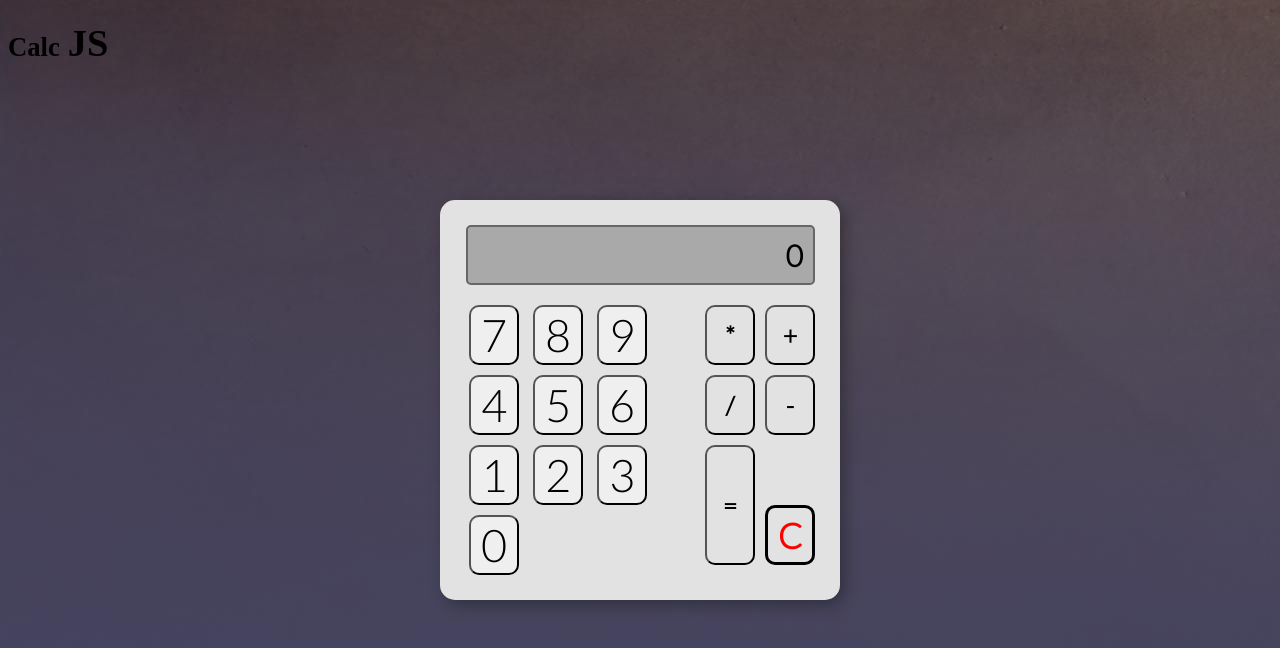
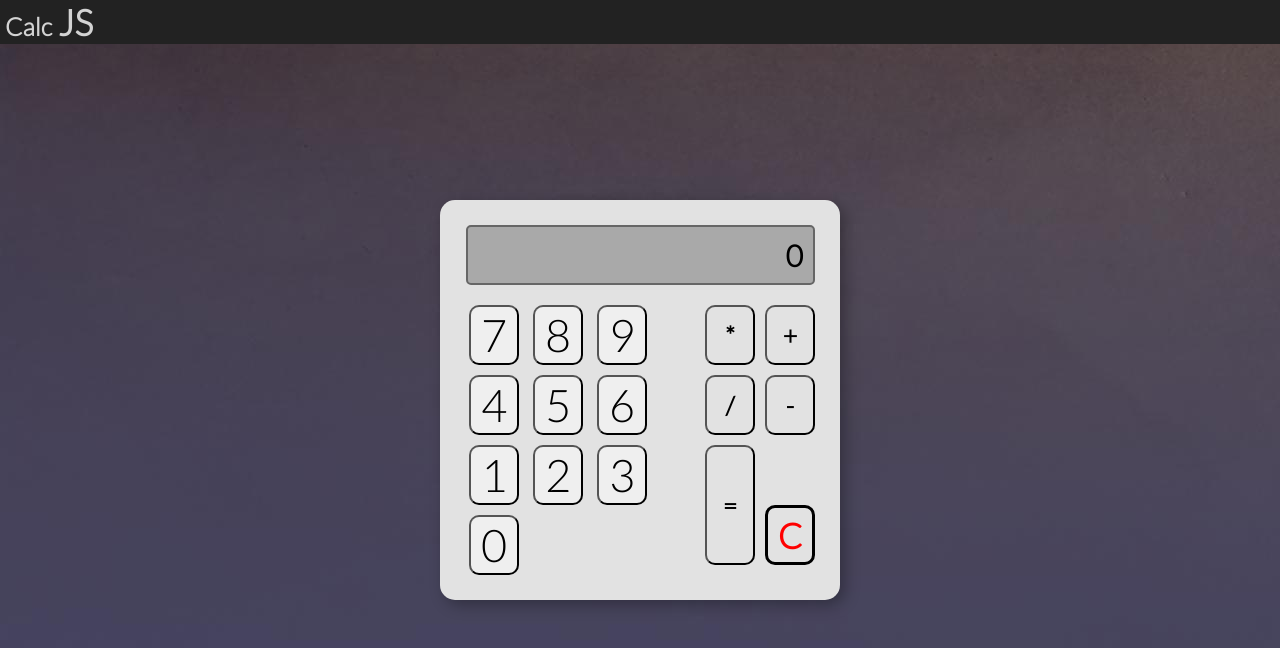
Before and after one commit to ThePsyk3y/JS-Calc, a plain HTML site: page index.html in a window 1280 px wide. Drawn offline with Linux system fonts and the light colour scheme.

Commit message:
Added Styling rules to top bar.

```diff
--- a/style.css
+++ b/style.css
@@ -1,6 +1,22 @@
-html {
+* {
   margin: 0;
   padding: 0;
+}
+
+.nav-bar {
+  width: 100%;
+  background-color: #222222;
+  overflow: hidden;
+}
+
+#title {
+  float: left;
+  color: #d3d3d3;
+  font-size: 30px;
+  font-family: Lato;
+  margin: 5px;
+  margin-top: 0;
+  margin-bottom: 0;
 }
 
 .clearfix::after {
@@ -105,5 +121,5 @@ body {
 
 button:hover {
   background-color: #c3c3c3;
-  transition: background-color .4s;
+  transition: background-color 0.4s;
 }
```
